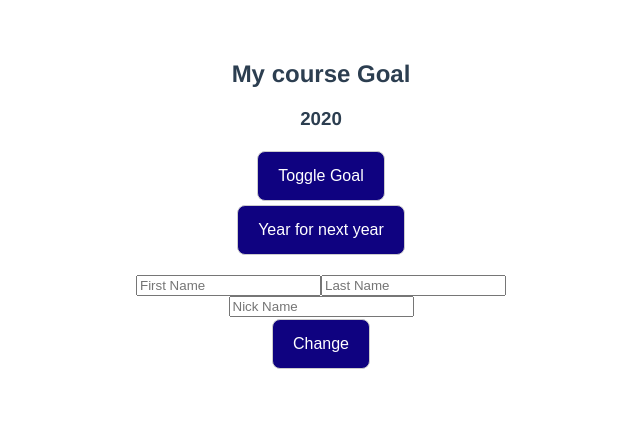
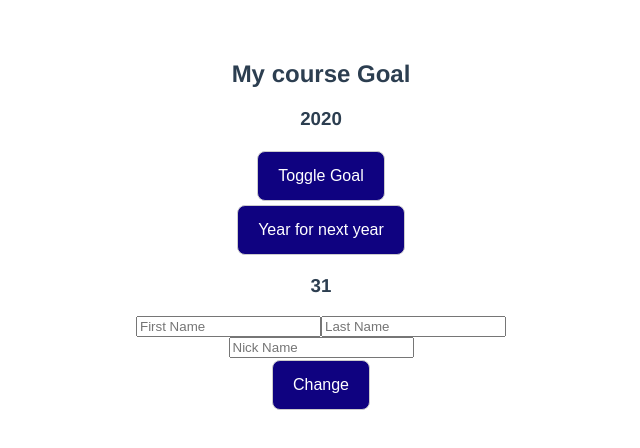
Before and after one commit to Lime5005/VueJS, a Vue app in the folder assignment7/: page / in a window 1280 px wide. Shown: the top 448 px of the page, without its empty margins (319-959 px from the left). Built offline with nearby package versions, Linux system fonts and the light colour scheme.

Commit message:
import {provide, inject} from vue

```diff
--- a/assignment7/src/App.vue
+++ b/assignment7/src/App.vue
@@ -21,7 +21,7 @@
 
 <script>
 import userList from './components/userList.vue'
-import { ref, reactive, computed, watch } from 'vue'
+import { ref, reactive, computed, provide, watch} from 'vue'
 export default {
   components: {
     userList
@@ -40,6 +40,10 @@ export default {
     const userName = computed(function() {
       return firstName.value + ' ' + lastName.value
     })
+
+    const uAge = ref(31)
+
+    provide('userAge', uAge)
 /*     function showGoal(){
       if(goal.value !== '') {
         goal.value = ''
--- a/assignment7/src/components/userList.vue
+++ b/assignment7/src/components/userList.vue
@@ -1,19 +1,24 @@
 <template>
-  <h3>{{ userName }}</h3>
-  <h3>{{ age }}</h3>
+  <div>
+    <h3>{{ userName }}</h3>
+    <h3>{{ age }}</h3>
+  </div>
 </template>
 
 <script>
-import { computed } from 'vue'
+import { computed, inject } from 'vue'
 export default {
-  props: ['firstName', 'lastName', 'age'],
-  setup(props) {
+  props: ['firstName', 'lastName'],
+  setup(props, context) {
     const userName = computed(() => {
       return props.firstName + ' ' + props.lastName
     })
-
+    console.log(context);//attrs, emit,...if need emit:
+    //context.emit('save-data', 1) === this.$emit('save-data', 1)
+    const age = inject('userAge')
     return {
-      userName
+      userName,
+      age
     }
   }
 }
```
